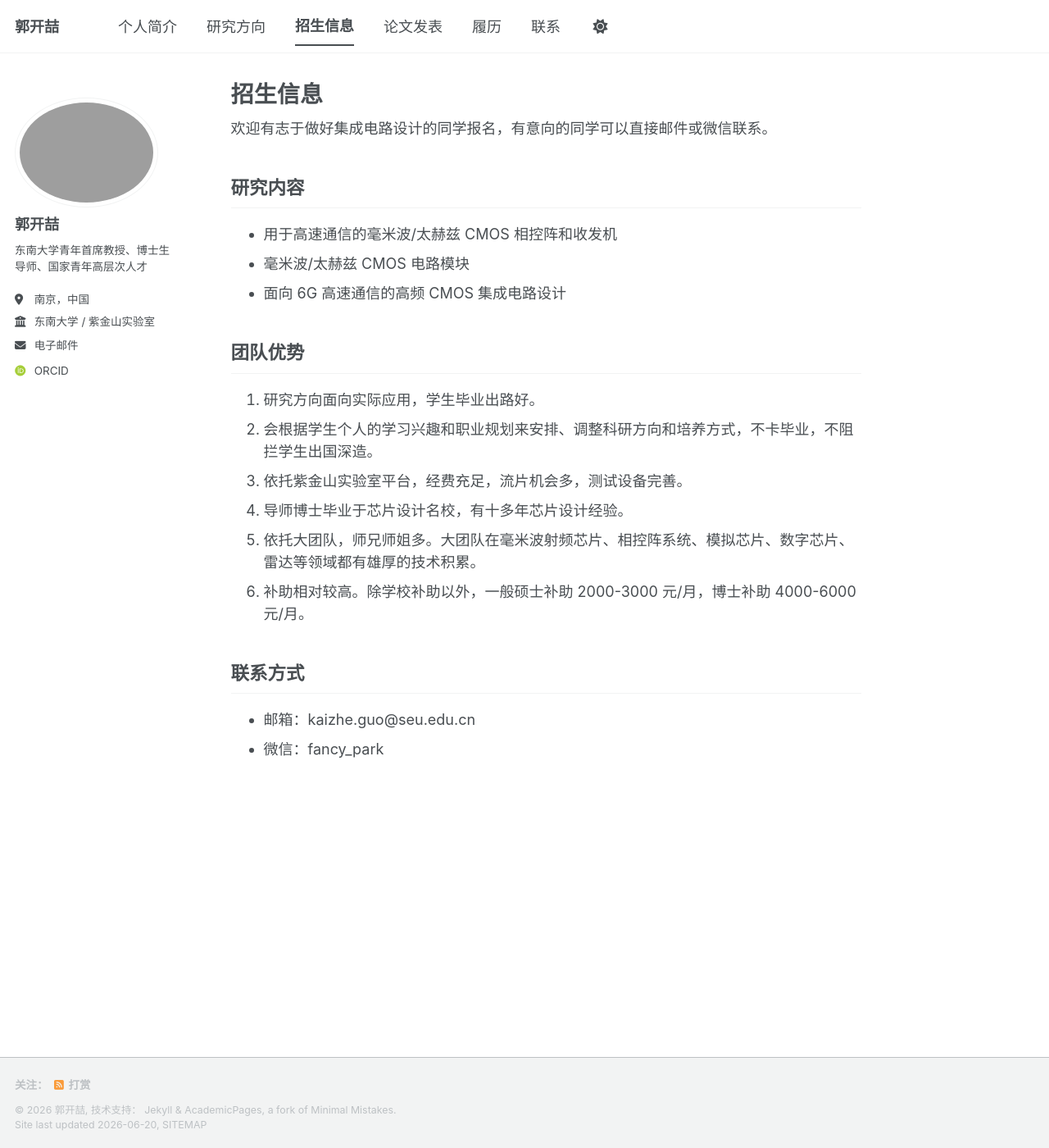
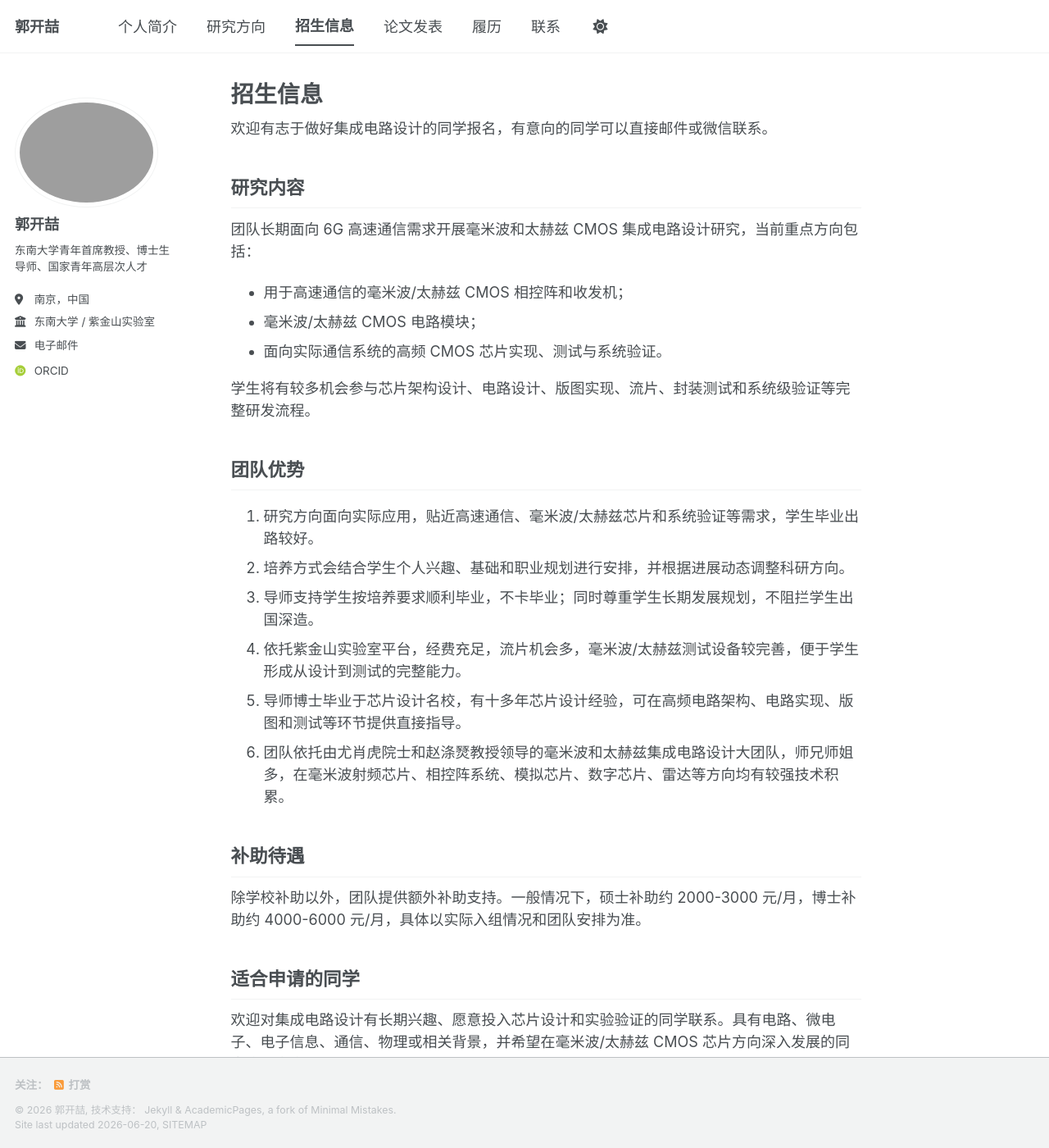
Before and after one commit to jiaruihe80-crypto/guo-lab-demo, a Jekyll site: the page built from _pages/admissions.md, in a window 1280 px wide and 1400 px high. Shown: the whole window at 82% size. Built offline with Jekyll 4.4.1, drawn with Linux system fonts in a browser that asks for light colours; some web fonts are replaced; a script bundle is joined from its source files by our own code; library files that are not in the unit come from our copies.

Commit message:
Refine admissions and student support copy

```diff
--- a/_pages/admissions.md
+++ b/_pages/admissions.md
@@ -8,18 +8,30 @@ author_profile: true
 
 ## 研究内容
 
-- 用于高速通信的毫米波/太赫兹 CMOS 相控阵和收发机
-- 毫米波/太赫兹 CMOS 电路模块
-- 面向 6G 高速通信的高频 CMOS 集成电路设计
+团队长期面向 6G 高速通信需求开展毫米波和太赫兹 CMOS 集成电路设计研究，当前重点方向包括：
+
+- 用于高速通信的毫米波/太赫兹 CMOS 相控阵和收发机；
+- 毫米波/太赫兹 CMOS 电路模块；
+- 面向实际通信系统的高频 CMOS 芯片实现、测试与系统验证。
+
+学生将有较多机会参与芯片架构设计、电路设计、版图实现、流片、封装测试和系统级验证等完整研发流程。
 
 ## 团队优势
 
-1. 研究方向面向实际应用，学生毕业出路好。
-2. 会根据学生个人的学习兴趣和职业规划来安排、调整科研方向和培养方式，不卡毕业，不阻拦学生出国深造。
-3. 依托紫金山实验室平台，经费充足，流片机会多，测试设备完善。
-4. 导师博士毕业于芯片设计名校，有十多年芯片设计经验。
-5. 依托大团队，师兄师姐多。大团队在毫米波射频芯片、相控阵系统、模拟芯片、数字芯片、雷达等领域都有雄厚的技术积累。
-6. 补助相对较高。除学校补助以外，一般硕士补助 2000-3000 元/月，博士补助 4000-6000 元/月。
+1. 研究方向面向实际应用，贴近高速通信、毫米波/太赫兹芯片和系统验证等需求，学生毕业出路较好。
+2. 培养方式会结合学生个人兴趣、基础和职业规划进行安排，并根据进展动态调整科研方向。
+3. 导师支持学生按培养要求顺利毕业，不卡毕业；同时尊重学生长期发展规划，不阻拦学生出国深造。
+4. 依托紫金山实验室平台，经费充足，流片机会多，毫米波/太赫兹测试设备较完善，便于学生形成从设计到测试的完整能力。
+5. 导师博士毕业于芯片设计名校，有十多年芯片设计经验，可在高频电路架构、电路实现、版图和测试等环节提供直接指导。
+6. 团队依托由尤肖虎院士和赵涤燹教授领导的毫米波和太赫兹集成电路设计大团队，师兄师姐多，在毫米波射频芯片、相控阵系统、模拟芯片、数字芯片、雷达等方向均有较强技术积累。
+
+## 补助待遇
+
+除学校补助以外，团队提供额外补助支持。一般情况下，硕士补助约 2000-3000 元/月，博士补助约 4000-6000 元/月，具体以实际入组情况和团队安排为准。
+
+## 适合申请的同学
+
+欢迎对集成电路设计有长期兴趣、愿意投入芯片设计和实验验证的同学联系。具有电路、微电子、电子信息、通信、物理或相关背景，并希望在毫米波/太赫兹 CMOS 芯片方向深入发展的同学均可咨询。
 
 ## 联系方式
 
```
Also changed, not shown: _pages/about.md (+2 -2 lines), _pages/contact.md (+4 -4 lines), _pages/research.md (+5 -3 lines).
